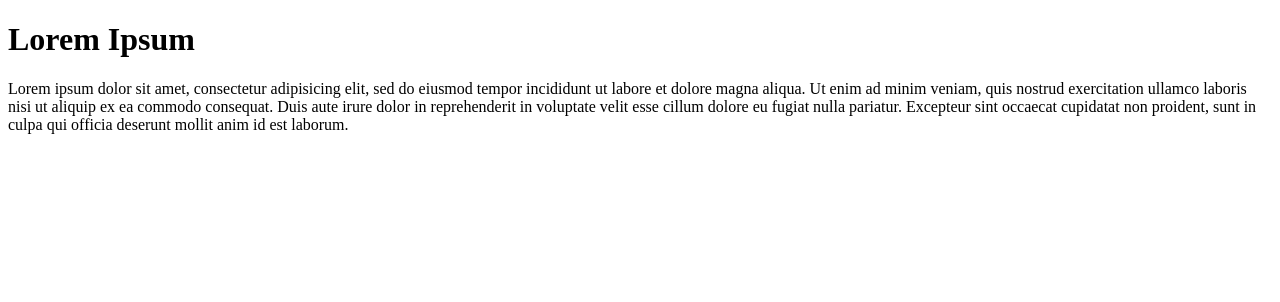
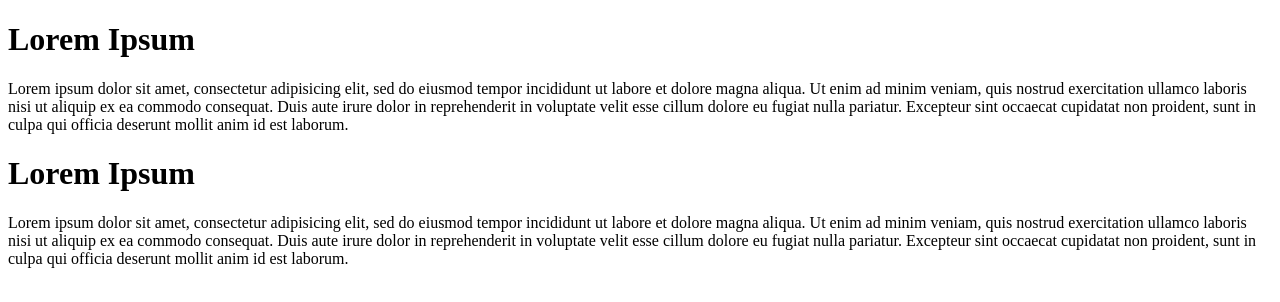
Before and after one commit to erinata/misotomlam.github.io, a plain HTML site: page index.html in a window 1280 px wide. Drawn offline with Linux system fonts and the light colour scheme.

Commit message:
test edit

```diff
--- a/index.html
+++ b/index.html
@@ -11,5 +11,12 @@ quis nostrud exercitation ullamco laboris nisi ut aliquip ex ea commodo
 consequat. Duis aute irure dolor in reprehenderit in voluptate velit esse
 cillum dolore eu fugiat nulla pariatur. Excepteur sint occaecat cupidatat non
 proident, sunt in culpa qui officia deserunt mollit anim id est laborum.</p>
+<h1>Lorem Ipsum</h1>
+<p>Lorem ipsum dolor sit amet, consectetur adipisicing elit, sed do eiusmod
+tempor incididunt ut labore et dolore magna aliqua. Ut enim ad minim veniam,
+quis nostrud exercitation ullamco laboris nisi ut aliquip ex ea commodo
+consequat. Duis aute irure dolor in reprehenderit in voluptate velit esse
+cillum dolore eu fugiat nulla pariatur. Excepteur sint occaecat cupidatat non
+proident, sunt in culpa qui officia deserunt mollit anim id est laborum.</p>
 </body>
 </html>
```
